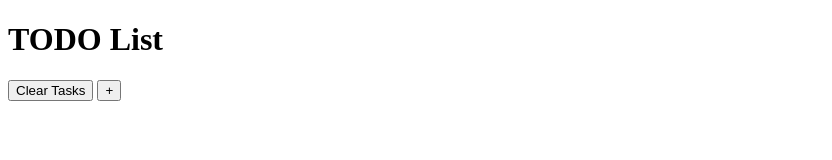
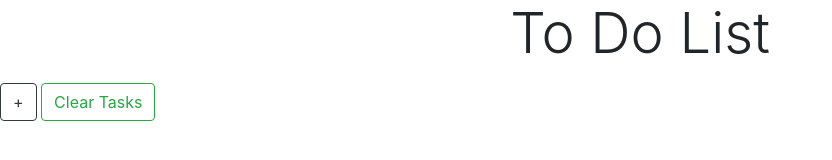
Before and after one commit to Hanoon02/Todo-List, a plain HTML site: page index.html in a window 1280 px wide. Shown: the whole page, without its empty margins (0-832 px from the left). Drawn offline with nearby package versions, Linux system fonts and the light colour scheme.

Commit message:
Basic Styles

```diff
--- a/index.html
+++ b/index.html
@@ -5,20 +5,21 @@
     <meta http-equiv="X-UA-Compatible" content="IE=edge">
     <meta name="viewport" content="width=device-width, initial-scale=1.0">
     <title>TODO List</title>
+    <link rel="stylesheet" href="styles/css/bootstrap.css">
 </head>
 <body>
     <header>
-        <h1>TODO List</h1>
+        <h1 class="display-4 text-center">To Do List</h1>
     </header>
     <div id="tasks">
         <form action="" method="get" id="form"></form>
             <ol id="all-tasks">
             </ol>
-            <button id="clear">
+            <button id="add-task" class="btn btn-outline-dark">
+                +
+            </button>
+            <button id="clear" class="btn btn-outline-success">
                 Clear Tasks
-            </button>
-            <button id="add-task">
-                +
             </button>
         </form>
     </div>
```
